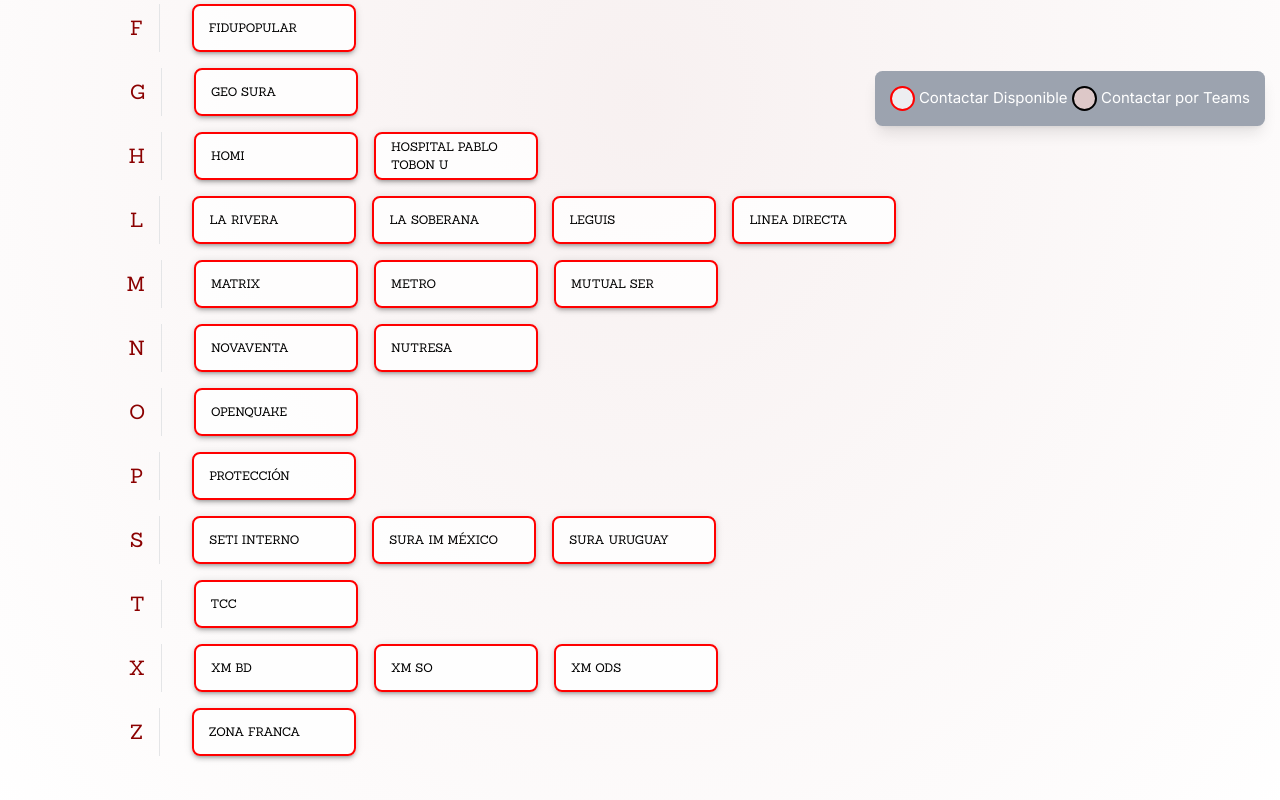
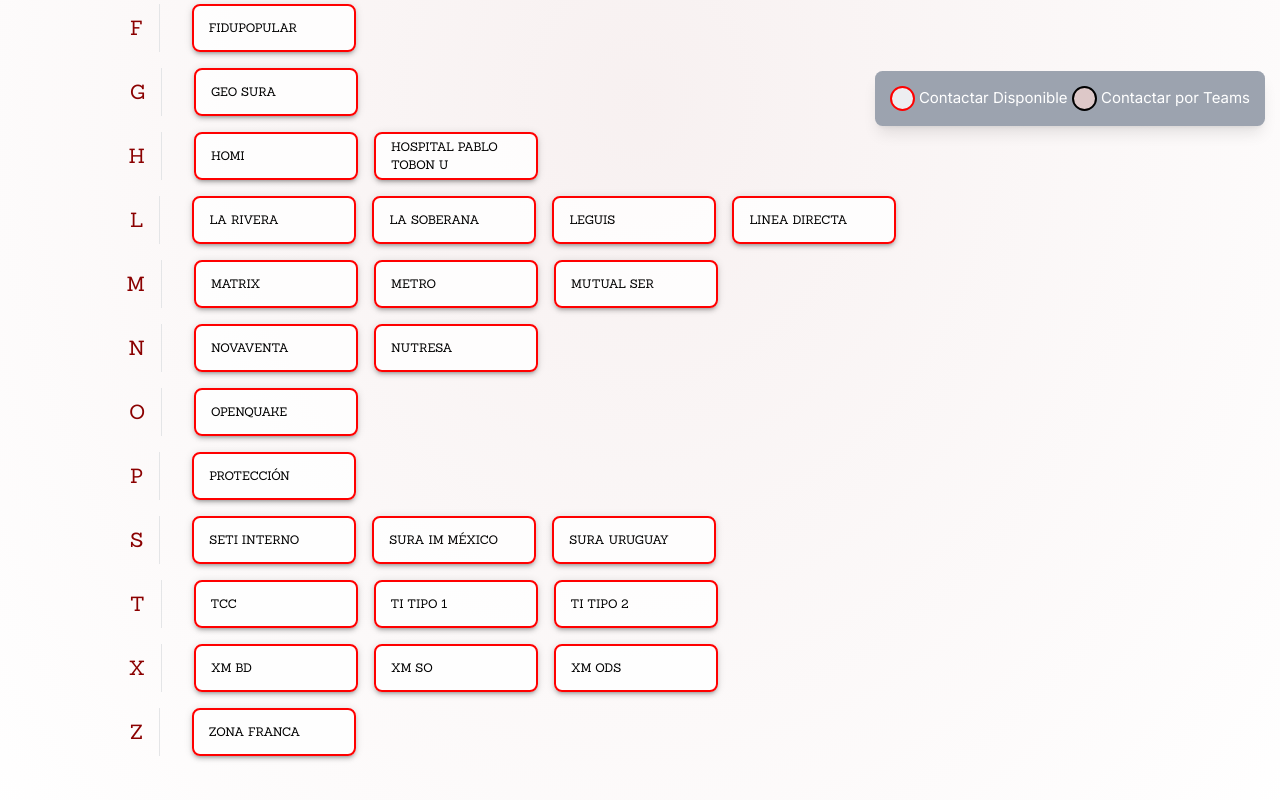
Before and after one commit to AndresMoMa/dispo, a Next.js app: page / in a window 1280 px wide. Shown: the part 659-1459 px from the top of the page. Built offline with nearby package versions, Linux system fonts and the light colour scheme.

Commit message:
nueva api denuevo

```diff
--- a/src/app/card.tsx
+++ b/src/app/card.tsx
@@ -11,19 +11,27 @@
   const [isDayTime, setIsDayTime] = useState(true);
   const [isDayTimeE, setIsDayTimeE] = useState(true);
   useEffect(() => {
-    if(name=="Echo Nexus")
-    {const currentHour = new Date().getHours();
-    setIsDayTime(currentHour >= 7 && currentHour < 22); // Check if it's between 6 AM and 6 PM
-  }
-  else
-  {
     const currentHour = new Date().getHours();
     setIsDayTime(currentHour >= 6 && currentHour < 18);
-  }
+
 }, []);
 
-  const backgroundColor = isDayTime ? 'rgb(221, 200, 200)' : 'rgba(255, 255, 255, 0.818)';
-  const borderColor = isDayTime ? 'rgb(0,0,0)' : 'red';
+const getColorBasedOnName = (name: string) => {
+
+  switch (name) {
+    case 'Echo Nexus':
+      return isDayTime ? 'rgb(255, 200, 200)' : 'rgba(255, 0, 0, 0.8)';
+    case 'Gryffindor':
+      return isDayTime ? 'rgb(200, 200, 255)' : 'rgba(0, 0, 255, 0.8)';
+    case 'Equipo Cali':
+      return isDayTime ? 'rgb(200, 255, 200)' : 'rgba(0, 255, 0, 0.8)';
+    default:
+      return isDayTime ? 'rgb(221, 200, 200)' : 'rgba(255, 255, 255, 0.818)';
+  }
+};
+
+const backgroundColor = getColorBasedOnName(name);
+const borderColor = isDayTime ? 'rgb(0,0,0)' : 'red';
   return (
     <Link href="#" underline="none" color="black"  >
       <Box
--- a/src/app/contaiD.tsx
+++ b/src/app/contaiD.tsx
@@ -18,8 +18,8 @@
       try {
 
         if (name.num=="0"){
-          console.log("a")
-          const url=" https://retoolapi.dev/58xHsL/dispo?ClientesI="+name.name
+
+          const url=" https://retoolapi.dev/xk4HGX/dispo?ClientesI="+name.name
         const response = await fetch(url);
         console.log(name)
         const result = await response.json();
@@ -32,7 +32,7 @@
         }
         if (name.num=="2"){
           console.log("arrre")
-          const url="https://retoolapi.dev/58xHsL/dispo?ClientesI=Gryffindor%20(SO%20Y%20APP)"
+          const url="https://retoolapi.dev/xk4HGX/dispo?ClientesI=Gryffindor%20(SO%20Y%20APP)"
         const response = await fetch(url);
         console.log(name)
         const result = await response.json();
@@ -42,7 +42,7 @@
         }
         if (name.num=="1"){
           console.log("arrre")
-          const url="https://retoolapi.dev/58xHsL/dispo?ClientesI=Gryffindor (BD)"
+          const url="https://retoolapi.dev/xk4HGX/dispo?ClientesI=Gryffindor (BD)"
         const response = await fetch(url);
         console.log(name)
         const result = await response.json();
--- a/src/app/page.tsx
+++ b/src/app/page.tsx
@@ -71,6 +71,8 @@
     "SURA IM MÉXICO": "Equipo Cali",
     "SURA URUGUAY": "Gryffindor",
     "TCC": "Gryffindor",
+    "TI TIPO 1":"TI TIPO 1",
+    "TI TIPO 2":"TI TIPO 2",
     "XM BD": "Gryffindor",
     "XM SO": "Gryffindor",
     "XM ODS": "INTEGRATORS XM ODS",
```
